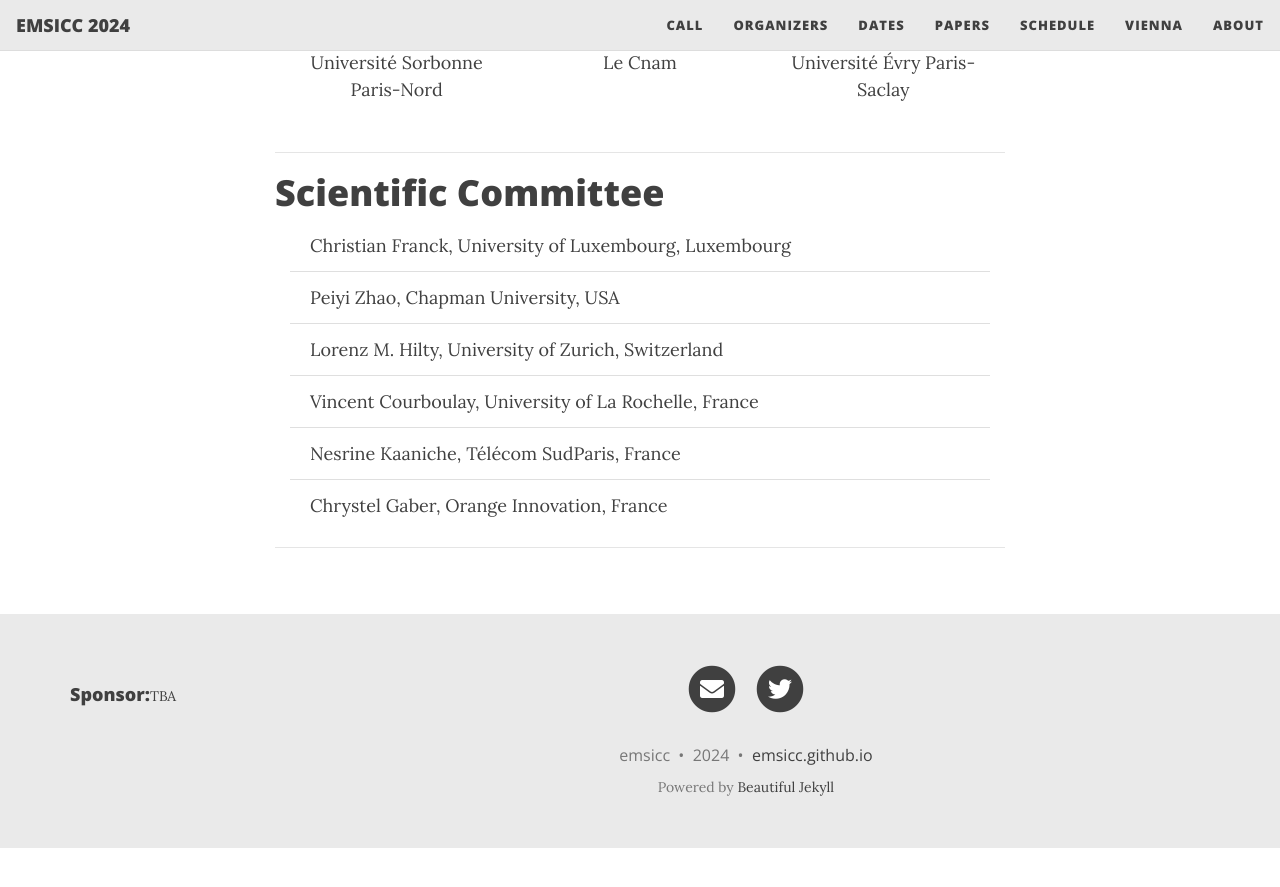
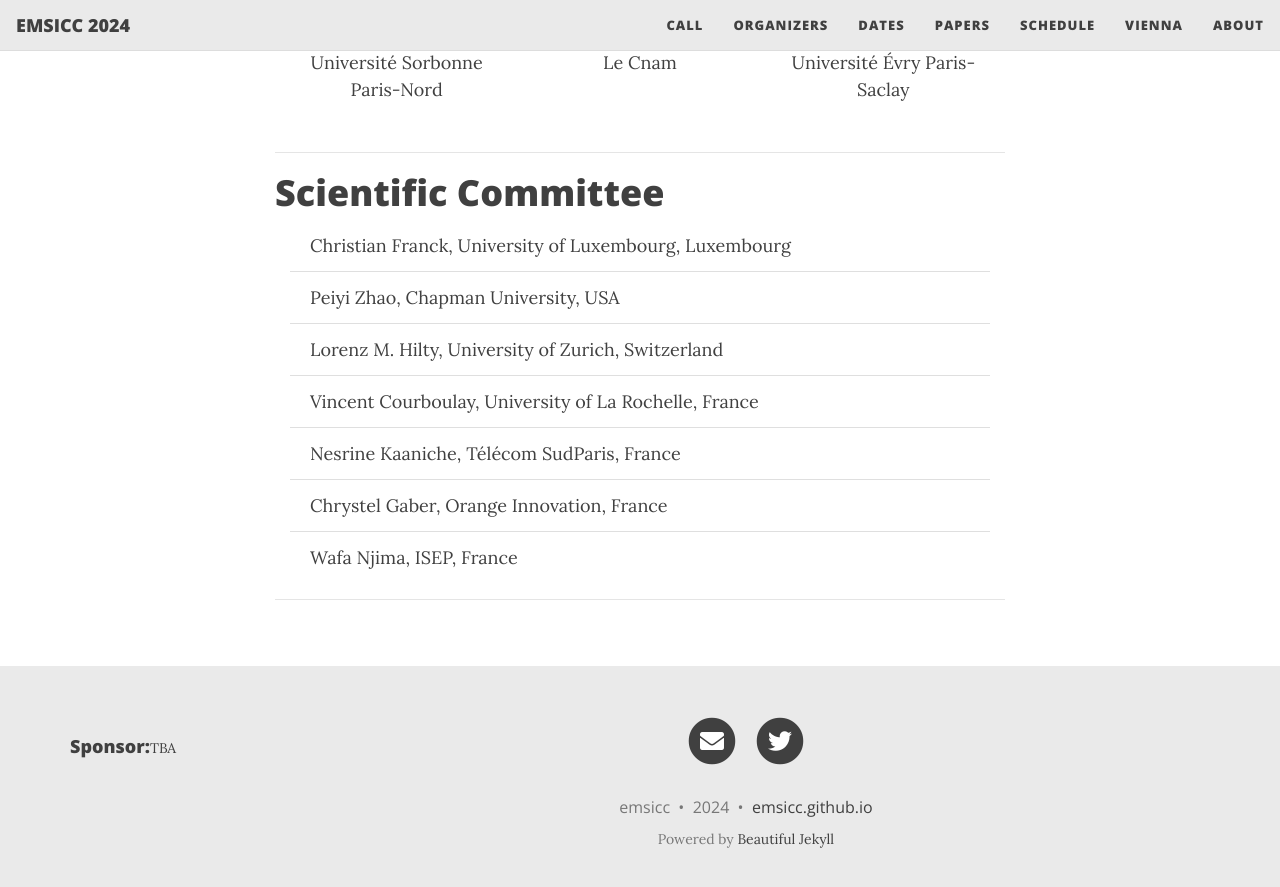
Before and after one commit to emsicc/2024, a Jekyll site: the page built from index.md, in a window 1280 px wide and 900 px high, scrolled down 2260 px. Shown: the top 887 px of the window. Built offline with Jekyll 4.4.1, drawn with Linux system fonts in a browser that asks for light colours; nearby versions of some CDN libraries; before the commit the page ends 3108 px from its top, so only the background shows below that.

Commit message:
Update pc.yml

```diff
--- a/_data/pc.yml
+++ b/_data/pc.yml
@@ -4,5 +4,6 @@ people: [
   "Lorenz M. Hilty, University of Zurich, Switzerland",
   "Vincent Courboulay, University of La Rochelle, France",
   "Nesrine Kaaniche, Télécom SudParis, France",
-  "Chrystel Gaber, Orange Innovation, France"
+  "Chrystel Gaber, Orange Innovation, France",
+  "Wafa Njima, ISEP, France"
 ]
```
